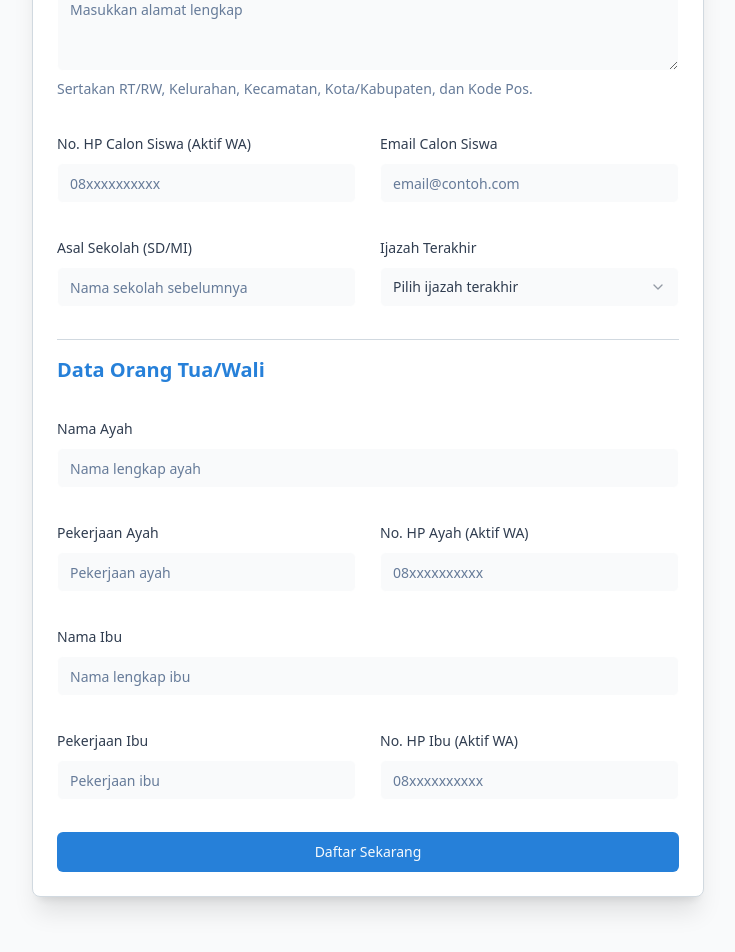
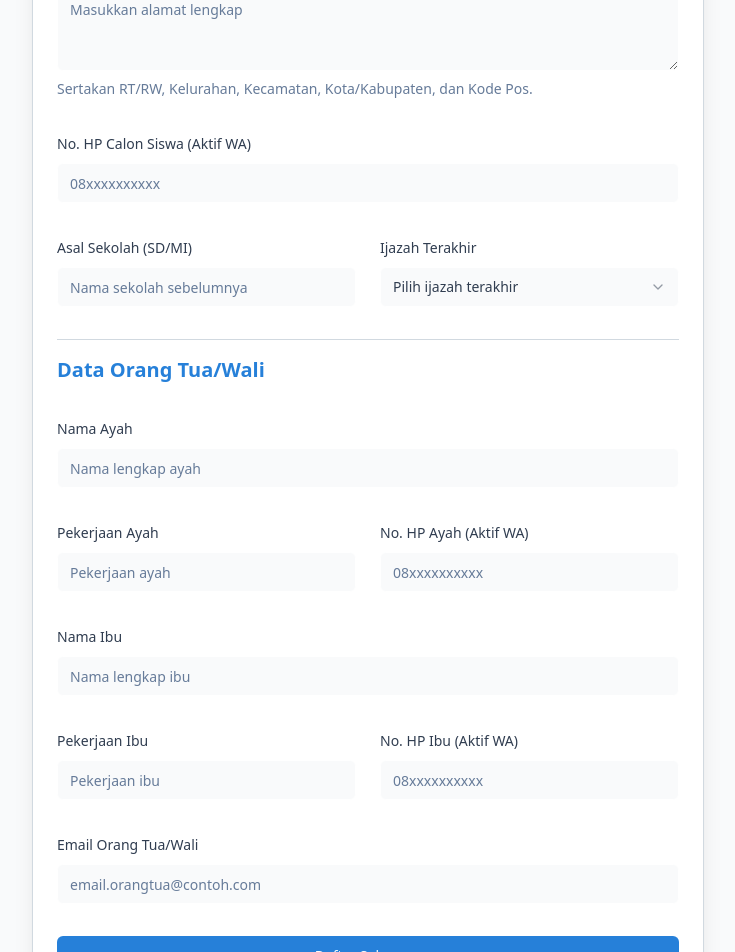
Before and after one commit to vjdevelopervj/ppbd-smp-makarya, a Next.js app: page /pendaftaran in a window 1280 px wide. Shown: the part 600-1552 px from the top of the page, without its empty margins (272-1007 px from the left). Built offline with nearby package versions, Linux system fonts and the light colour scheme; sample sign-in values are in the browser's storage.

Commit message:
pindahkan email pada pendaftaran siswa ke data orang tua

```diff
--- a/src/app/actions/registrationActions.ts
+++ b/src/app/actions/registrationActions.ts
@@ -36,7 +36,7 @@ export async function sendRegistrationEmail(
   //   from: senderEmail, // sender address
   //   to: recipientEmail, // list of receivers
   //   subject: `Pendaftaran Siswa Baru: ${formData.fullName}`, // Subject line
-  //   html: `
+  //   html: \`
   //     <h1>Data Pendaftaran Siswa Baru</h1>
   //     <p><strong>Nama Lengkap:</strong> ${formData.fullName}</p>
   //     <p><strong>Jenis Kelamin:</strong> ${formData.gender}</p>
@@ -44,7 +44,6 @@ export async function sendRegistrationEmail(
   //     <p><strong>Agama:</strong> ${formData.religion}</p>
   //     <p><strong>Alamat:</strong> ${formData.address}</p>
   //     <p><strong>No. HP Siswa:</strong> ${formData.studentPhoneNumber}</p>
-  //     <p><strong>Email Siswa:</strong> ${formData.studentEmail}</p>
   //     <p><strong>Asal Sekolah:</strong> ${formData.previousSchool}</p>
   //     <p><strong>Ijazah Terakhir:</strong> ${formData.lastCertificate}</p>
   //     <h2>Data Orang Tua</h2>
@@ -54,7 +53,8 @@ export async function sendRegistrationEmail(
   //     <p><strong>Nama Ibu:</strong> ${formData.motherName}</p>
   //     <p><strong>Pekerjaan Ibu:</strong> ${formData.motherOccupation}</p>
   //     <p><strong>No. HP Ibu:</strong> ${formData.motherPhoneNumber}</p>
-  //   `,
+  //     <p><strong>Email Orang Tua/Wali:</strong> ${formData.parentEmail}</p>
+  //   \`,
   // };
   //
   // try {
--- a/src/components/registration-form.tsx
+++ b/src/components/registration-form.tsx
@@ -42,7 +42,6 @@ const registrationFormSchema = z.object({
   religion: z.string().min(3, { message: 'Agama minimal 3 karakter.' }),
   address: z.string().min(10, { message: 'Alamat lengkap minimal 10 karakter.' }),
   studentPhoneNumber: z.string().min(10, { message: 'Nomor telepon minimal 10 digit.' }).regex(/^\d+$/, { message: "Nomor telepon hanya boleh berisi angka." }),
-  studentEmail: z.string().email({ message: 'Format email tidak valid.' }),
   previousSchool: z.string().min(3, { message: 'Asal sekolah minimal 3 karakter.' }),
   lastCertificate: z.enum(['SD/MI', 'Paket A'], { required_error: 'Ijazah terakhir harus dipilih.'}),
   fatherName: z.string().min(3, { message: 'Nama ayah minimal 3 karakter.' }),
@@ -51,6 +50,7 @@ const registrationFormSchema = z.object({
   motherName: z.string().min(3, { message: 'Nama ibu minimal 3 karakter.' }),
   motherOccupation: z.string().min(3, { message: 'Pekerjaan ibu minimal 3 karakter.' }),
   motherPhoneNumber: z.string().min(10, { message: 'Nomor telepon minimal 10 digit.' }).regex(/^\d+$/, { message: "Nomor telepon hanya boleh berisi angka." }),
+  parentEmail: z.string().email({ message: 'Format email tidak valid.' }),
 });
 
 export type RegistrationFormData = z.infer<typeof registrationFormSchema>;
@@ -68,7 +68,6 @@ export default function RegistrationForm() {
       religion: '',
       address: '',
       studentPhoneNumber: '',
-      studentEmail: '',
       previousSchool: '',
       fatherName: '',
       fatherOccupation: '',
@@ -76,6 +75,7 @@ export default function RegistrationForm() {
       motherName: '',
       motherOccupation: '',
       motherPhoneNumber: '',
+      parentEmail: '',
     },
   });
 
@@ -114,6 +114,7 @@ export default function RegistrationForm() {
   return (
     <Form {...form}>
       <form onSubmit={form.handleSubmit(onSubmit)} className="space-y-8">
+        {/* Data Siswa */}
         <div className="grid grid-cols-1 md:grid-cols-2 gap-6">
           <FormField
             control={form.control}
@@ -240,8 +241,7 @@ export default function RegistrationForm() {
           )}
         />
 
-        <div className="grid grid-cols-1 md:grid-cols-2 gap-6">
-          <FormField
+        <FormField
             control={form.control}
             name="studentPhoneNumber"
             render={({ field }) => (
@@ -254,20 +254,7 @@ export default function RegistrationForm() {
               </FormItem>
             )}
           />
-          <FormField
-            control={form.control}
-            name="studentEmail"
-            render={({ field }) => (
-              <FormItem>
-                <FormLabel>Email Calon Siswa</FormLabel>
-                <FormControl>
-                  <Input type="email" placeholder="email@contoh.com" {...field} />
-                </FormControl>
-                <FormMessage />
-              </FormItem>
-            )}
-          />
-        </div>
+
 
         <div className="grid grid-cols-1 md:grid-cols-2 gap-6">
             <FormField
@@ -306,6 +293,7 @@ export default function RegistrationForm() {
           />
         </div>
 
+        {/* Data Orang Tua/Wali */}
         <h3 className="text-xl font-semibold text-primary pt-4 border-t mt-8">Data Orang Tua/Wali</h3>
 
         <FormField
@@ -392,6 +380,21 @@ export default function RegistrationForm() {
           />
         </div>
 
+        <FormField
+          control={form.control}
+          name="parentEmail"
+          render={({ field }) => (
+            <FormItem>
+              <FormLabel>Email Orang Tua/Wali</FormLabel>
+              <FormControl>
+                <Input type="email" placeholder="email.orangtua@contoh.com" {...field} />
+              </FormControl>
+              <FormMessage />
+            </FormItem>
+          )}
+        />
+
+
         <Button type="submit" className="w-full bg-primary hover:bg-primary/90 text-primary-foreground" disabled={isSubmitting}>
           {isSubmitting ? (
             <>
```
